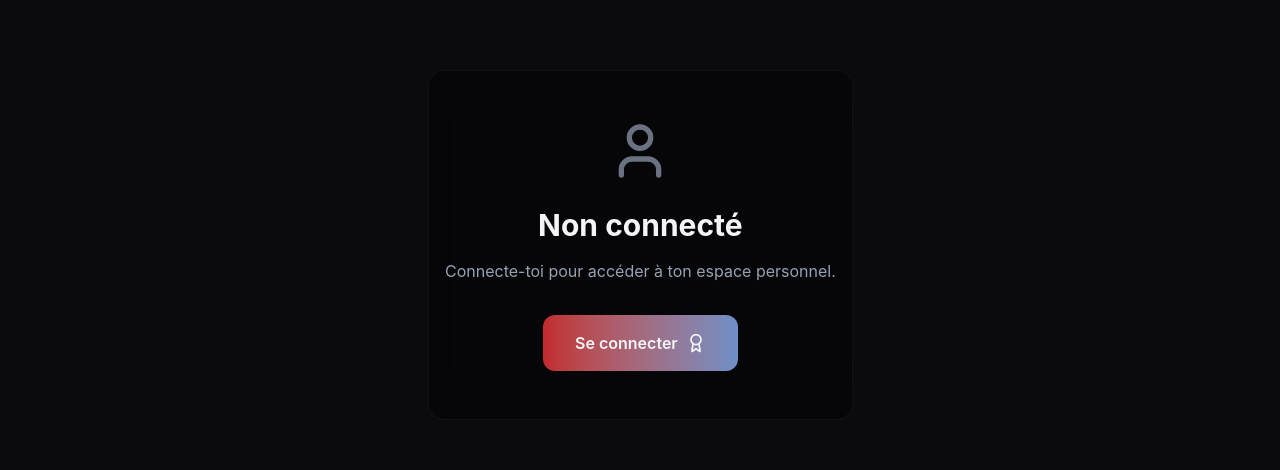
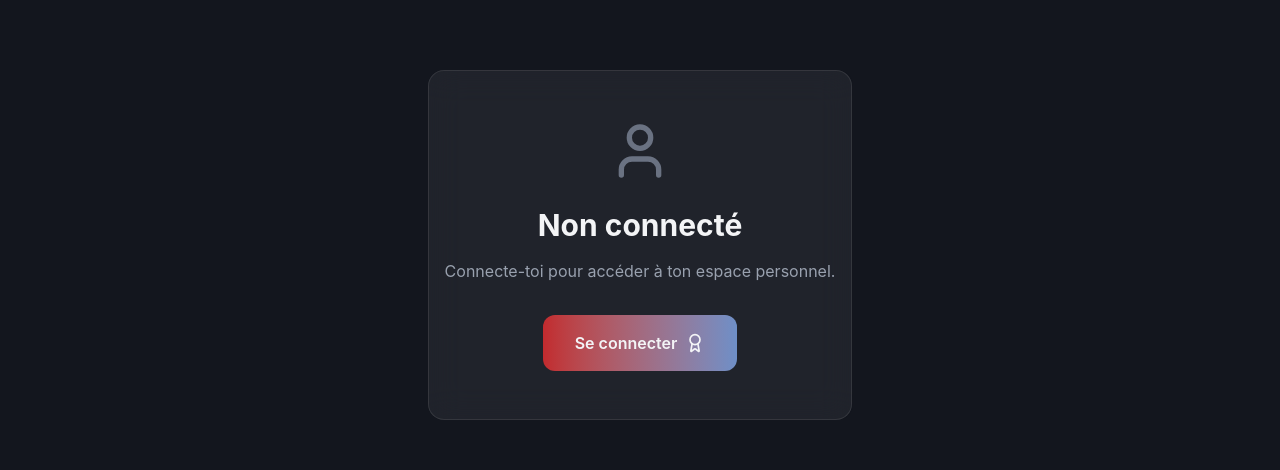
Before and after one commit to Smith9411/poulpy-coaching, a Next.js app: page /profile in a window 1280 px wide. Shown: the part 155-625 px from the top of the page. Built offline with nearby package versions, Linux system fonts and the light colour scheme; no server answers.

Commit message:
fix: cartes profil moins transparentes + mode clair corrige

```diff
--- a/app/globals.css
+++ b/app/globals.css
@@ -42,6 +42,23 @@
   .glass-dark {
     @apply bg-black/40 backdrop-blur-xl border border-white/5;
     will-change: transform, opacity;
+  }
+
+  /* Fond de page adaptatif (dark par défaut, clair en mode light) */
+  .page-bg {
+    background-color: #13161e;
+  }
+
+  /* Carte opaque — visible sur n'importe quel fond */
+  .card {
+    background-color: rgba(255, 255, 255, 0.06);
+    border: 1px solid rgba(255, 255, 255, 0.09);
+    backdrop-filter: blur(16px);
+  }
+
+  /* Couleur de bordure qui suit le fond de page (badge avatar) */
+  .border-page {
+    border-color: #13161e;
   }
 }
 
@@ -121,6 +138,17 @@ html.light .glass-dark {
   border-color: rgba(38, 43, 56, 0.08);
   box-shadow: 0 8px 28px rgba(38, 43, 56, 0.06);
 }
+html.light .page-bg {
+  background-color: #f1ede5;
+}
+html.light .card {
+  background-color: rgba(255, 255, 255, 0.72);
+  border-color: rgba(38, 43, 56, 0.1);
+  box-shadow: 0 4px 24px rgba(38, 43, 56, 0.07);
+}
+html.light .border-page {
+  border-color: #f1ede5;
+}
 html.light .bg-white\/5 { background-color: rgba(38, 43, 56, 0.035); }
 html.light .bg-white\/10 { background-color: rgba(38, 43, 56, 0.06); }
 html.light .bg-white\/20 { background-color: rgba(38, 43, 56, 0.1); }
--- a/app/profile/page.tsx
+++ b/app/profile/page.tsx
@@ -13,11 +13,11 @@ export default function Profile() {
     return (
       <>
         <Navbar />
-        <main className="min-h-screen bg-[#0a0a0f] py-20 flex items-center justify-center">
+        <main className="min-h-screen page-bg py-20 flex items-center justify-center">
           <motion.div
             initial={{ opacity: 0, y: 20 }}
             animate={{ opacity: 1, y: 0 }}
-            className="text-center glass-dark rounded-2xl p-12 max-w-md mx-auto px-4"
+            className="text-center card rounded-2xl p-12 max-w-md mx-auto px-4"
           >
             <User size={64} className="mx-auto mb-6 text-gray-500" />
             <h1 className="text-3xl font-bold mb-4">Non connecté</h1>
@@ -38,7 +38,7 @@ export default function Profile() {
   return (
     <>
       <Navbar />
-      <main className="min-h-screen bg-[#0a0a0f] py-20">
+      <main className="min-h-screen page-bg py-20">
         <div className="max-w-4xl mx-auto px-4 sm:px-6 lg:px-8">
           {/* Header */}
           <motion.div
@@ -63,7 +63,7 @@ export default function Profile() {
             initial={{ opacity: 0, y: 30 }}
             animate={{ opacity: 1, y: 0 }}
             transition={{ duration: 0.6, delay: 0.2 }}
-            className="glass-dark rounded-2xl p-8 mb-12"
+            className="card rounded-2xl p-8 mb-12"
           >
             <div className="flex flex-col sm:flex-row items-center sm:items-start gap-8">
               {/* Avatar */}
@@ -71,7 +71,7 @@ export default function Profile() {
                 <div className="w-32 h-32 rounded-2xl bg-gradient-to-br from-purple-600 to-cyan-500 flex items-center justify-center text-4xl font-bold text-white">
                   {user.initial}
                 </div>
-                <div className="absolute bottom-0 right-0 w-8 h-8 bg-green-500 rounded-full border-4 border-[#0a0a0f] flex items-center justify-center">
+                <div className="absolute bottom-0 right-0 w-8 h-8 bg-green-500 rounded-full border-4 border-page flex items-center justify-center">
                   <Shield size={16} className="text-white" />
                 </div>
               </div>
@@ -107,7 +107,7 @@ export default function Profile() {
             transition={{ duration: 0.6, delay: 0.4 }}
             className="grid sm:grid-cols-3 gap-6 mb-12"
           >
-            <div className="glass-dark rounded-2xl p-6 text-center hover:bg-white/5 transition-all group">
+            <div className="card rounded-2xl p-6 text-center hover:bg-white/5 transition-all group">
               <div className="w-14 h-14 rounded-xl bg-gradient-to-br from-purple-600 to-cyan-500 flex items-center justify-center mx-auto mb-4 group-hover:scale-110 transition-transform">
                 <Clock size={24} className="text-white" />
               </div>
@@ -122,7 +122,7 @@ export default function Profile() {
               </Link>
             </div>
 
-            <div className="glass-dark rounded-2xl p-6 text-center hover:bg-white/5 transition-all group">
+            <div className="card rounded-2xl p-6 text-center hover:bg-white/5 transition-all group">
               <div className="w-14 h-14 rounded-xl bg-gradient-to-br from-cyan-600 to-blue-500 flex items-center justify-center mx-auto mb-4 group-hover:scale-110 transition-transform">
                 <Award size={24} className="text-white" />
               </div>
@@ -133,7 +133,7 @@ export default function Profile() {
               </span>
             </div>
 
-            <div className="glass-dark rounded-2xl p-6 text-center hover:bg-white/5 transition-all group">
+            <div className="card rounded-2xl p-6 text-center hover:bg-white/5 transition-all group">
               <div className="w-14 h-14 rounded-xl bg-gradient-to-br from-pink-600 to-purple-500 flex items-center justify-center mx-auto mb-4 group-hover:scale-110 transition-transform">
                 <Settings size={24} className="text-white" />
               </div>
@@ -150,7 +150,7 @@ export default function Profile() {
             initial={{ opacity: 0, y: 30 }}
             animate={{ opacity: 1, y: 0 }}
             transition={{ duration: 0.6, delay: 0.6 }}
-            className="glass-dark rounded-2xl p-8"
+            className="card rounded-2xl p-8"
           >
             <h3 className="text-xl font-bold mb-6 flex items-center gap-3">
               <Shield size={24} className="text-purple-400" />
@@ -159,12 +159,12 @@ export default function Profile() {
             <div className="space-y-4 text-gray-300">
               <p>Cet espace personnel est en cours de développement. Bientôt, tu pourras :</p>
               <ul className="space-y-3 pl-6 list-disc">
-                <li>Voir l'historique de tes sessions de coaching</li>
+                <li>Voir l&apos;historique de tes sessions de coaching</li>
                 <li>Suivre ta progression de rang (Valorant, Apex, Aim)</li>
                 <li>Accéder à tes VOD review et analyses</li>
                 <li>Gérer tes créneaux de réservation</li>
                 <li>Modifier tes préférences et notifications</li>
-                <li>Télécharger tes plans d'entraînement personnalisés</li>
+                <li>Télécharger tes plans d&apos;entraînement personnalisés</li>
               </ul>
               <p className="text-sm text-gray-500 pt-4 border-t border-white/5">
                 Pour toute question, rejoins le <a href="https://discord.gg/rJMg3ZZRkp" target="_blank" rel="noopener noreferrer" className="text-purple-400 hover:text-purple-300 underline">Discord</a>.
```
